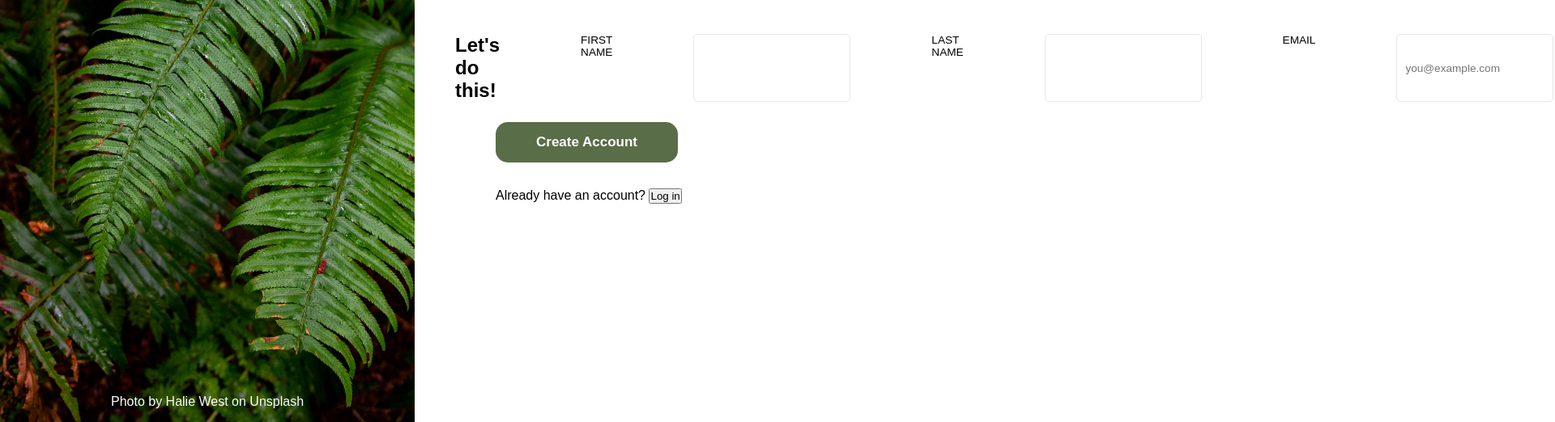
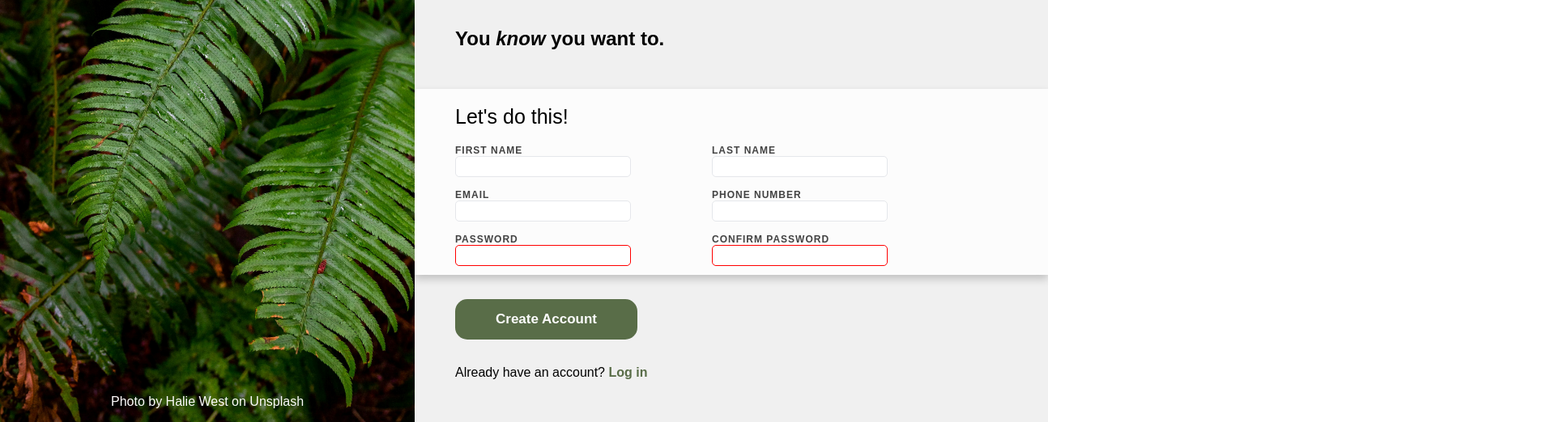
Before and after one commit to RisingToTheSky/Sign-Up-Form, a plain HTML site: page index.html in a window 1280 px wide. Shown: the part 278-800 px from the top of the page at 81% size, 1920 px wide, since content can reach past the window. Drawn offline with Linux system fonts and the light colour scheme.

Commit message:
Finish lay-out

```diff
--- a/index.html
+++ b/index.html
@@ -5,13 +5,13 @@
     <meta name="viewport" content="width=device-width, initial-scale=1.0">
     <title>Sign-Up-Form</title>
     <link rel="stylesheet" href="style.css">
-    <link rel="stylesheet" href="reset.css">
+    <script src="script.js" defer></script>
 </head>
 <body>
     <div class="image-div">
         <div class="green-image">
             <img src="images/halie-west-25xggax4bSA-unsplash.jpg" alt="Picture with green leaves">
-            <p>Photo by <a href="https://unsplash.com/@haliewestphoto">Halie West</a> on <a href="unsplash.com">Unsplash</a></p>
+            <p>Photo by <a href="https://unsplash.com/@haliewestphoto">Halie West</a> on <a href="https://unsplash.com">Unsplash</a></p>
         </div>
 
         <div class="logo">
@@ -19,39 +19,46 @@
             <p>ODIN</p>
         </div>
     </div>
-    <div class="form-div">
+    <div class="right-div">
         <div class="header-div">
-            <p>This is not a real online service! You know you need something</p>
-            <p>like this in your life to help you realize your deepest dreams.</p>
-            <p>Sign up <i>now</i> to get started.</p>
-
-            <p>You <i>know</i> you want to.</p>
+            <h2>This is not a real online service! You know you need something
+            like this in your life to help you realize your deepest dreams.
+            </h2>
+            <h2>Sign up <em>now</em> to get started.</h2>
         </div>
 
+        <h2>You <em>know</em> you want to.</h2>
+
+        <div class="form-div">
+            <p>Let's do this!</p>
             <form action="#" method="get" id="Sign-Up-Form">
-            <h2>Let's do this!</h2>
+                <div class="left-side">
                     <label for="first_name">FIRST NAME</label>
                     <input type="text" name="first_name" id="first_name" required>
 
+                    <label for="email">EMAIL</label>
+                    <input type="email" name="email" id="email" required>
+
+                    <label for="password">PASSWORD</label>
+                    <input type="password" name="password" id="password" required>
+                </div>
+
+                <div class="right-side">
                     <label for="last_name">LAST NAME</label>
                     <input type="text" name="last_name" id="last_name" required>
-
-            <label for="email">EMAIL</label>
-            <input type="email" name="email" id="email" placeholder="you@example.com" required>
 
                     <label for="phone_number">PHONE NUMBER</label>
                     <input type="number" name="phone_number" id="phone_number">
 
-            <label for="password">PASSWORD</label>
-            <input type="password" name="password" id="password">
-
-            <label for="password">CONFIRM PASSWORD</label>
-            <input type="password" name="password" id="password">
+                    <label for="password-confirm">CONFIRM PASSWORD</label>
+                    <input type="password" name="password" id="password-confirm" required>
+                </div>
             </form>
+        </div>
 
         <div class="footer-div">
             <button type="submit" form="Sign-Up-Form">Create Account</button>
-            <p>Already have an account? <button>Log in</button></p>
+            <p>Already have an account? <a href="#">Log in</a></p>
         </div>
     </div>
 </body>
--- a/style.css
+++ b/style.css
@@ -93,7 +93,7 @@ p > a {
     box-shadow: 0 5px 10px hsla(0, 0%, 0%, 0.2);
     padding-left: 50px;
     padding-top: 20px;
-    padding-bottom: 20px;
+    padding-bottom: 50px;
     width: 57.2vw;
     height: 20vh;
 }
@@ -113,11 +113,16 @@ form {
 
 label, input {
     font-family: inherit;
-    font-size: 85%;
-    width: 300px;
+    font-size: 75%;
+    font-weight: 600;
+    color: #424242;
+    width: 200px;
     display: block;
 }
 
+label {
+    letter-spacing: 1px;
+}
 
 input {
     appearance: none;
@@ -125,6 +130,7 @@ input {
     border-radius: 5px;
     outline: none;
     padding: 5px 5px 5px 10px;
+    margin-bottom: 15px;
 }
 
 input:focus {
@@ -142,7 +148,7 @@ input[type="password"]:invalid {
 
 .footer-div {
     padding-left: 50px;
-    padding-top: 25px;
+    padding-top: 30px;
 }
 
 button[type="submit"] {
```
Lines whose indentation alone changed are shown as unchanged.
